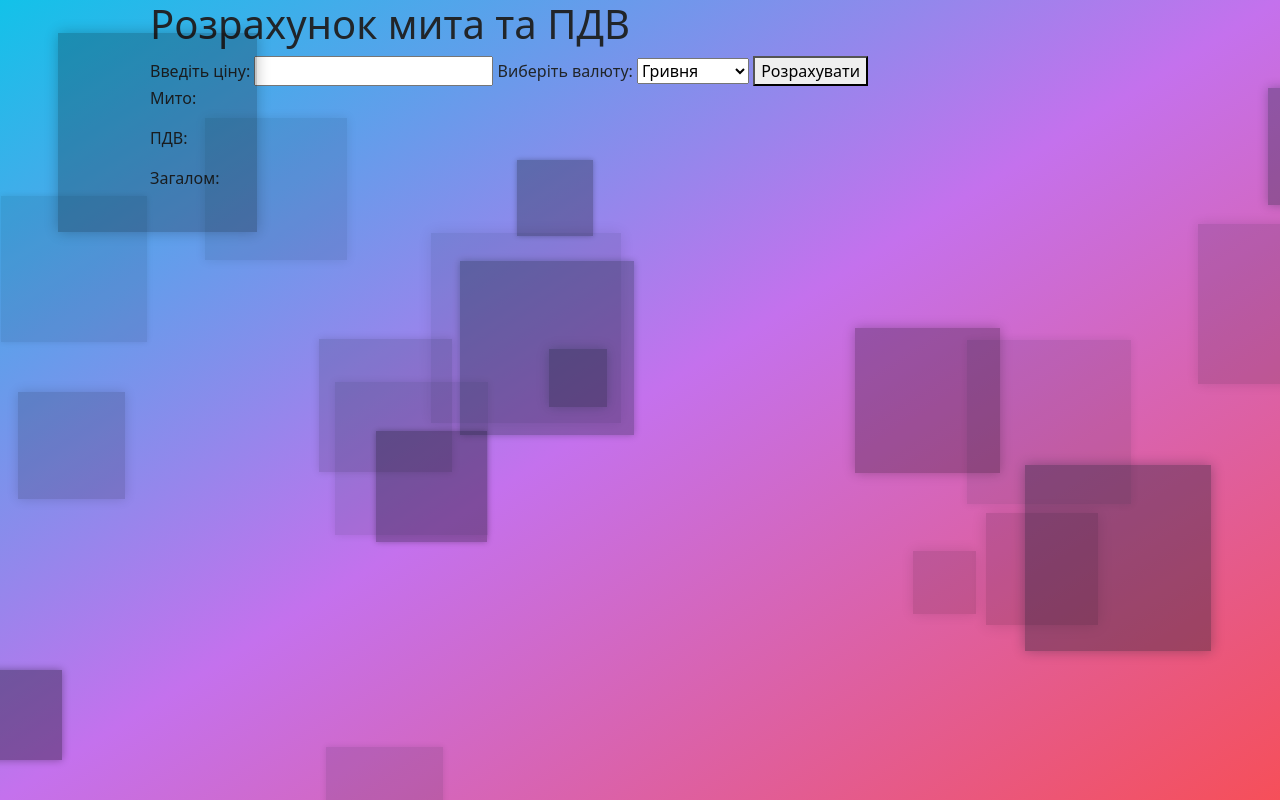
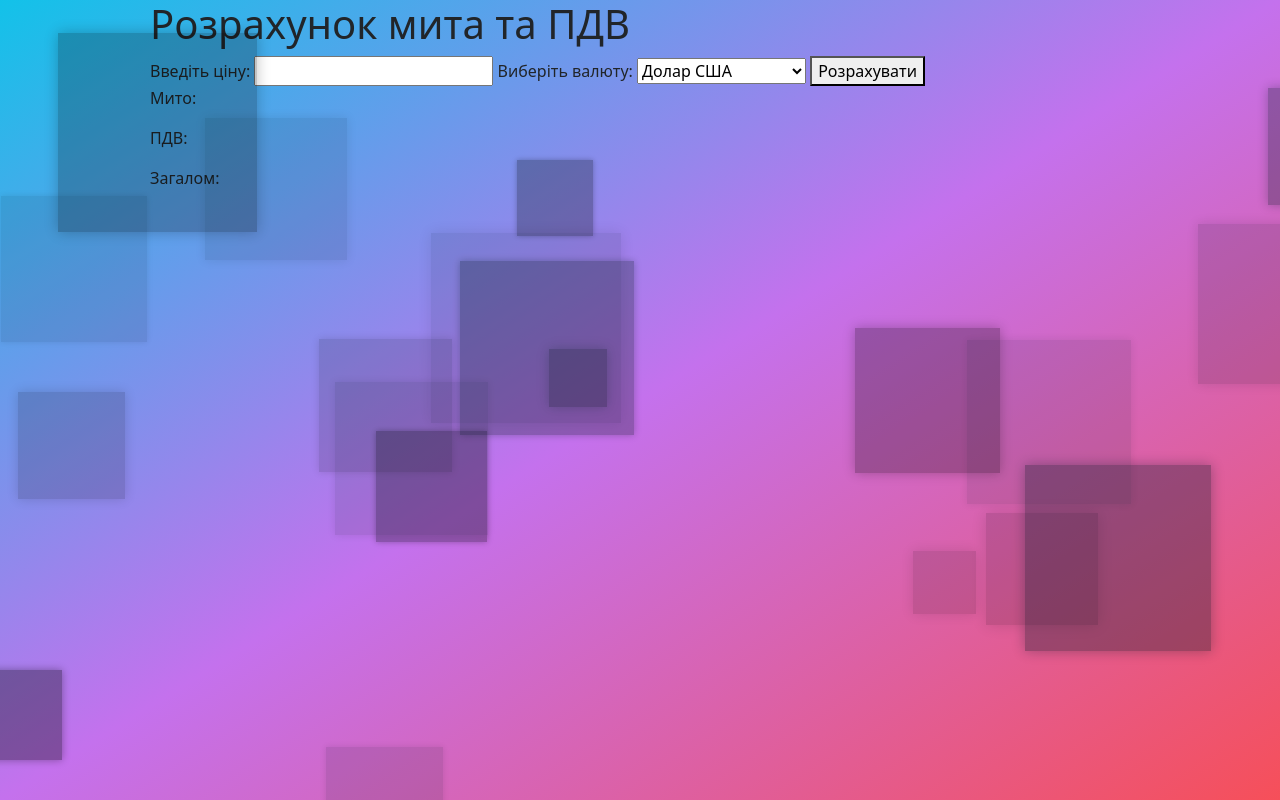
Before and after one commit to leon61ukr/ukrainian-duty-plus-vat-calculator, a plain HTML site: page index.html in a window 1280 px wide. Drawn offline with nearby package versions, Linux system fonts and the light colour scheme; no server answers.

Commit message:
Update index.html

```diff
--- a/index.html
+++ b/index.html
@@ -15,9 +15,10 @@
 
         <label for="currency">Виберіть валюту:</label>
         <select id="currency">
-            <option value="UAH" selected>Гривня</option>
-            <option value="USD">Долар США</option>
+			<option value="USD" selected>Долар США</option>
             <option value="EUR">Євро</option>
+			<option value="PLN">Польський Злотий</option>
+			<option value="UAH">Гривня</option>
         </select>
 
         <button onclick="calculate()">Розрахувати</button>
```
